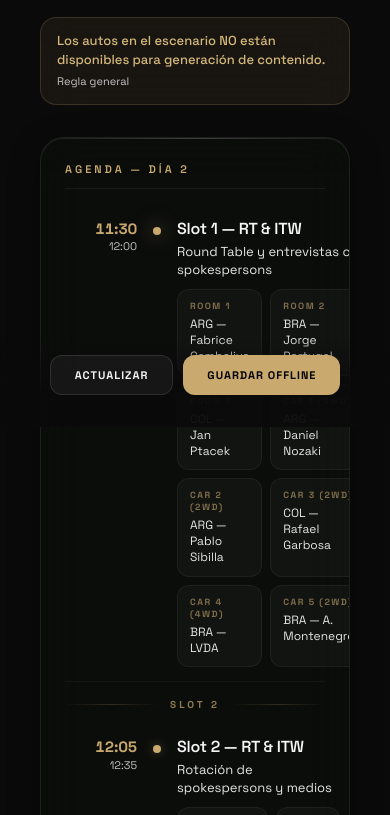
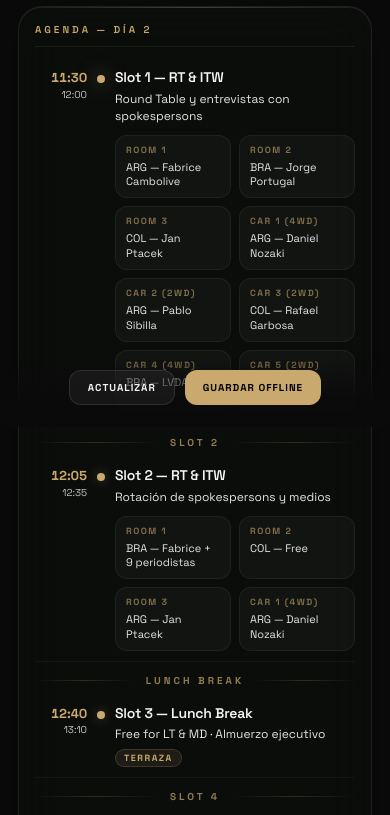
Before and after one commit to ACBLKleds/Renault-Niagara---The-dawn-of-adventure, a plain HTML site: page dia2_reveal.html in a window 390 px wide. Shown: the part 417-1232 px from the top of the page. Drawn offline with Linux system fonts and the light colour scheme; a web font is replaced by a local one.

Commit message:
Add files via upload

```diff
--- a/dia2_reveal.html
+++ b/dia2_reveal.html
@@ -47,9 +47,9 @@
     -webkit-font-smoothing: antialiased;
   }
 
-  /* ===== FONDO REAL — ancho de pantalla, proporción 1080x1920, nunca se deforma ===== */
+  /* ===== FONDO REAL — fijo, ancho de pantalla, proporción 1080x1920, nunca se deforma ===== */
   .bg {
-    position: absolute;
+    position: fixed;
     top: 0;
     left: 0;
     width: 100%;
@@ -427,6 +427,35 @@
     border: 1px solid rgba(255,255,255,0.1);
   }
 
+  /* ===== RESPONSIVE — teléfonos ===== */
+  @media (max-width: 640px) {
+    .app { padding: 0 18px 48px; }
+    .header { padding-top: 36px; }
+    .header-logo { width: 150px; }
+    .header-day { font-size: 10px; letter-spacing: 3px; margin-top: 16px; }
+    .header-sub { font-size: 11px; margin-top: 6px; }
+    .day-tabs { gap: 16px; margin-top: 16px; }
+    .day-tab { min-width: 64px; padding: 6px 10px 8px; }
+    .day-tab .tab-day { font-size: 18px; }
+    .alert { font-size: 12px; padding: 12px 14px; margin: 14px 0 6px; }
+    .agenda-card { padding: 16px; margin-top: 16px; }
+    .agenda-title { font-size: 10px; margin-bottom: 12px; padding-bottom: 10px; }
+    .item { gap: 10px; padding: 10px 0; }
+    .item-time-box { min-width: 52px; }
+    .item-time { font-size: 13px; }
+    .item-time-end { font-size: 10px; }
+    .item-dot { margin-top: 6px; }
+    .item-title { font-size: 14px; }
+    .item-sub { font-size: 12px; }
+    .item-room { font-size: 9px; padding: 2px 8px; }
+    .reveal-cell { padding: 8px 10px; }
+    .reveal-cell .rv { font-size: 11px; }
+    .divider { margin: 12px 0 8px; }
+    .fab { padding: 12px 18px 22px; }
+    .fab-btn { padding: 10px 18px; font-size: 10px; }
+    .footer { padding-top: 28px; padding-bottom: 24px; }
+  }
+
   ::-webkit-scrollbar { width: 2px; }
   ::-webkit-scrollbar-track { background: transparent; }
   ::-webkit-scrollbar-thumb { background: rgba(201,169,110,0.15); }
```
Also changed, not shown: index.html (+31 -2 lines), logo_renault.png, preview_dia2.png, preview_index.png, 1 other file.
